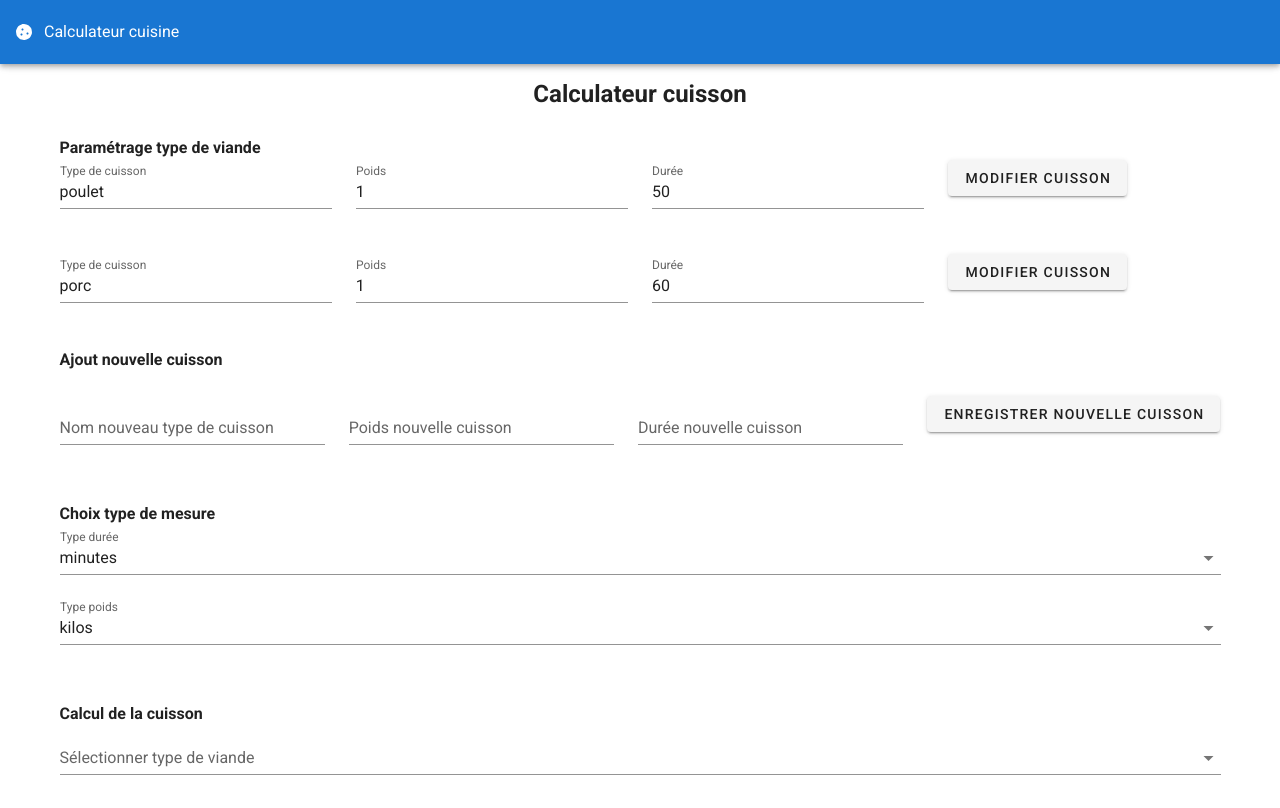
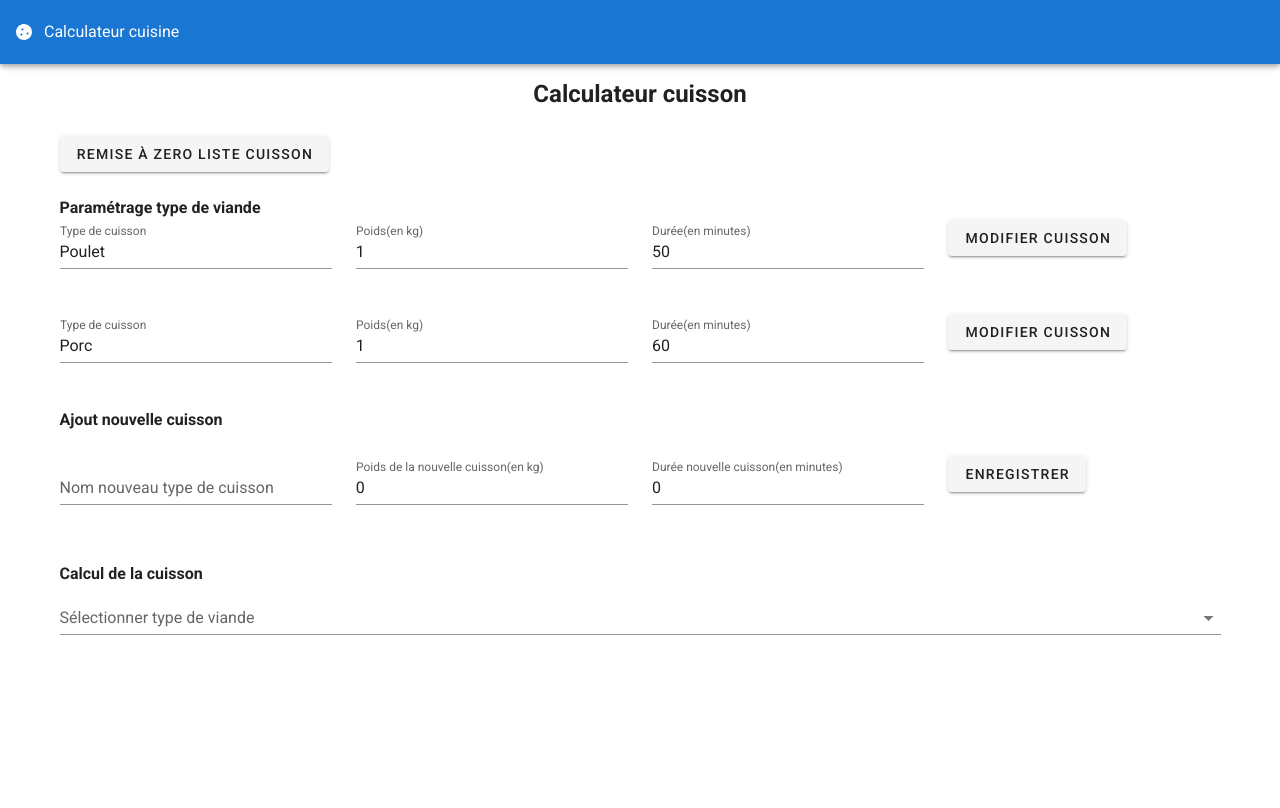
Before and after one commit to kqesar/calculateur-cuisson, a Vue app: page / in a window 1280 px wide. Built offline with nearby package versions, Linux system fonts and the light colour scheme.

Commit message:
fix():Convert object to array for list cuisson

```diff
--- /dev/null
+++ b/src/style/Index.scss
@@ -0,0 +1,3 @@
+body {
+  font-size: 16px;
+}
--- a/src/views/Home.vue
+++ b/src/views/Home.vue
@@ -6,18 +6,23 @@
                     <h2 class="text-center">Calculateur cuisson</h2>
                 </v-col>
             </v-row>
+            <v-row>
+                <v-col>
+                    <v-btn @click="resetListCuisson()">Remise à zero liste cuisson</v-btn>
+                </v-col>
+            </v-row>
             <v-row class="mb-3">
                 <v-col>
                     <h4>Paramétrage type de viande</h4>
-                    <v-row v-for="(type, index) in listTypeCuisson" :key="index">
+                    <v-row v-for="(cuisson, index) in listCuissons" :key="index">
                         <v-col>
-                            <v-text-field readonly v-model="listTypeCuisson[index]" label="Type de cuisson"></v-text-field>
+                            <v-text-field readonly v-model="cuisson.name" label="Type de cuisson"></v-text-field>
                         </v-col>
                         <v-col>
-                            <v-text-field v-model="cuissons[type].weight" label="Poids"></v-text-field>
+                            <v-text-field v-model.number="cuisson.weight" label="Poids(en kg)"></v-text-field>
                         </v-col>
                         <v-col>
-                            <v-text-field v-model="cuissons[type].duration" label="Durée"></v-text-field>
+                            <v-text-field v-model.number="cuisson.duration" label="Durée(en minutes)"></v-text-field>
                         </v-col>
                         <v-col>
                             <v-btn @click="updateCuisson()">Modifier cuisson</v-btn>
@@ -30,25 +35,18 @@
                     </v-row>
                     <v-row>
                         <v-col>
-                            <v-text-field v-model="newTypeCuissonName" label="Nom nouveau type de cuisson"></v-text-field>
+                            <v-text-field v-model="newTypeCuisson.name" label="Nom nouveau type de cuisson"></v-text-field>
                         </v-col>
                         <v-col>
-                            <v-text-field v-model="newTypeCuisson.weight" label="Poids nouvelle cuisson"></v-text-field>
+                            <v-text-field v-model="newTypeCuisson.weight" label="Poids de la nouvelle cuisson(en kg)"></v-text-field>
                         </v-col>
                         <v-col>
-                            <v-text-field v-model="newTypeCuisson.duration" label="Durée nouvelle cuisson"></v-text-field>
+                            <v-text-field v-model="newTypeCuisson.duration" label="Durée nouvelle cuisson(en minutes)"></v-text-field>
                         </v-col>
                         <v-col>
-                            <v-btn @click="saveCuisson()">Enregistrer nouvelle cuisson</v-btn>
+                            <v-btn @click="saveCuisson()">Enregistrer</v-btn>
                         </v-col>
                     </v-row>
-                </v-col>
-            </v-row>
-            <v-row class="mb-3">
-                <v-col>
-                    <h4>Choix type de mesure</h4>
-                    <v-select v-model="typeMesureDuration" label="Type durée" :items="listTypeMesureDuration"></v-select>
-                    <v-select v-model="typeMesureWeight" label="Type poids" :items="listTypeMesureWeight"></v-select>
                 </v-col>
             </v-row>
             <v-row class="mt-3">
@@ -56,7 +54,7 @@
                     <h4>Calcul de la cuisson</h4>
                     <v-select v-model="typeCuisson" label="Sélectionner type de viande" :items="listTypeCuisson"></v-select>
                     <v-text-field v-if="typeCuisson" v-model="poidsCuisson" label="Poids de la viande" @change="changePoidsCuisson"></v-text-field>
-                    <v-text-field readonly v-if="typeCuisson" v-model="dureeCuisson" label="Durée de cuisson"></v-text-field>
+                    <span v-if="typeCuisson && poidsCuisson">{{displayDureeCuisson}}</span>
                 </v-col>
             </v-row>
         </v-form>
@@ -64,93 +62,107 @@
 </template>
 
 <script lang="ts">
-import { Component, Vue, Watch } from 'vue-property-decorator'
-import { Cuisson, Cuissons } from '@/interfaces'
+import { Component, Vue } from 'vue-property-decorator'
+import { Cuisson } from '@/interfaces'
 
 @Component({})
 export default class Home extends Vue {
-    newTypeCuisson: Cuisson = {}
+    newTypeCuisson: Cuisson = {
+        duration: 0,
+        weight: 0,
+        name: ''
+    }
+
     newTypeCuissonName = ''
     typeCuisson = ''
     poidsCuisson = 0
-    dureeCuisson: any = 0
-    typeMesureDuration = 'minutes'
-    typeMesureWeight = 'kilos'
+    dureeCuisson = 0
     listTypeCuisson: string[] = []
-    cuissons: Cuissons = {}
+    listCuissons: Cuisson[] = []
 
-    listTypeMesureDuration = ['minutes', 'heures']
-    listTypeMesureWeight = ['kilos', 'grammes']
+    get displayDureeCuisson(): string {
+        const heure = Math.floor(this.dureeCuisson / 60)
+        const minutes = Math.floor(this.dureeCuisson - (heure * 60))
+        return `${heure} h ${minutes} (${this.dureeCuisson} minutes)`
+    }
 
     initializeForm (): void {
-        let cuissons = {}
+        let cuissons: Cuisson[]
         if (!localStorage.getItem('cuissons')) {
-            cuissons = {
-                poulet: {
+            cuissons = [
+                {
                     // Duration in minutes
                     duration: 50,
                     // Weight in kilo
-                    weight: 1
+                    weight: 1,
+                    name: 'Poulet'
                 },
-                porc: {
+                {
                     // Duration in minutes
                     duration: 60,
                     // Weight in kilo
-                    weight: 1
+                    weight: 1,
+                    name: 'Porc'
                 }
-            }
+            ]
             localStorage.setItem('cuissons', JSON.stringify(cuissons))
         } else {
             cuissons = JSON.parse(localStorage.getItem('cuissons') || '')
         }
 
-        this.cuissons = cuissons
+        this.listCuissons = cuissons
 
-        Object.keys(this.cuissons).forEach(typeCuisson => {
-            this.listTypeCuisson.push(typeCuisson)
+        this.listCuissons.forEach(cuisson => {
+            this.listTypeCuisson.push(cuisson.name)
         })
     }
 
     changePoidsCuisson (): void {
-        this.dureeCuisson = (this.poidsCuisson * this.cuissons[this.typeCuisson].duration) / this.cuissons[this.typeCuisson].weight
+        const cuisson = this.listCuissons.find(cuisson => {
+            return cuisson.name === this.typeCuisson
+        })
+        if(cuisson) {
+            this.dureeCuisson = (this.poidsCuisson * cuisson.duration) / cuisson.weight
+        }
     }
 
     updateCuisson (): void {
-        localStorage.setItem('cuissons', JSON.stringify(this.cuissons))
+        localStorage.setItem('cuissons', JSON.stringify(this.listCuissons))
     }
 
     saveCuisson (): void {
-        this.listTypeCuisson.push(this.newTypeCuissonName)
-        this.cuissons[this.newTypeCuissonName] = this.newTypeCuisson
-        localStorage.setItem('cuissons', JSON.stringify(this.cuissons))
-        this.newTypeCuissonName = ''
-        this.newTypeCuisson = {}
-    }
-
-    @Watch('typeMesureWeight')
-    onTypeMesureWeight (value: string): void {
-        if (this.poidsCuisson) {
-            if (value === 'kilos') {
-                this.poidsCuisson /= 1000
-            } else {
-                this.poidsCuisson *= 1000
-            }
+        this.listTypeCuisson.push(this.newTypeCuisson.name)
+        this.listCuissons.push(this.newTypeCuisson)
+        localStorage.setItem('cuissons', JSON.stringify(this.listCuissons))
+        this.newTypeCuisson = {
+            duration: 0,
+            weight: 0,
+            name: ''
         }
     }
 
-    @Watch('typeMesureDuration')
-    onTypeMesureDuration (value: string): void {
-        if (value === 'minutes') {
-            const durationSplitted = this.dureeCuisson.toString().split('h')
-            this.dureeCuisson = parseInt(durationSplitted[0]) * 60 + parseInt(durationSplitted[1])
-        } else {
-            const heure = Math.floor(this.dureeCuisson / 60)
-            const minutes = Math.floor(this.dureeCuisson - (heure * 60))
-            this.dureeCuisson = heure.toString() + 'h' + minutes.toString()
-        }
+    resetListCuisson(): void {
+        const cuissons : Cuisson[] = [
+            {
+                // Duration in minutes
+                duration: 50,
+                // Weight in kilo
+                weight: 1,
+                name: 'Poulet'
+            },
+            {
+                // Duration in minutes
+                duration: 60,
+                // Weight in kilo
+                weight: 1,
+                name: 'Porc'
+            }
+        ]
+        localStorage.setItem('cuissons', JSON.stringify(cuissons))
+        this.initializeForm()
     }
 
-    mounted (): void {
+    created (): void {
         this.initializeForm()
     }
 }
```
Also changed, not shown: src/interfaces/index.ts (+3 -6 lines), src/shims-tsx.d.ts (deleted, +0 -13 lines), .eslintrc.js, 1 other file (tests, documents, lock files or other folders).
